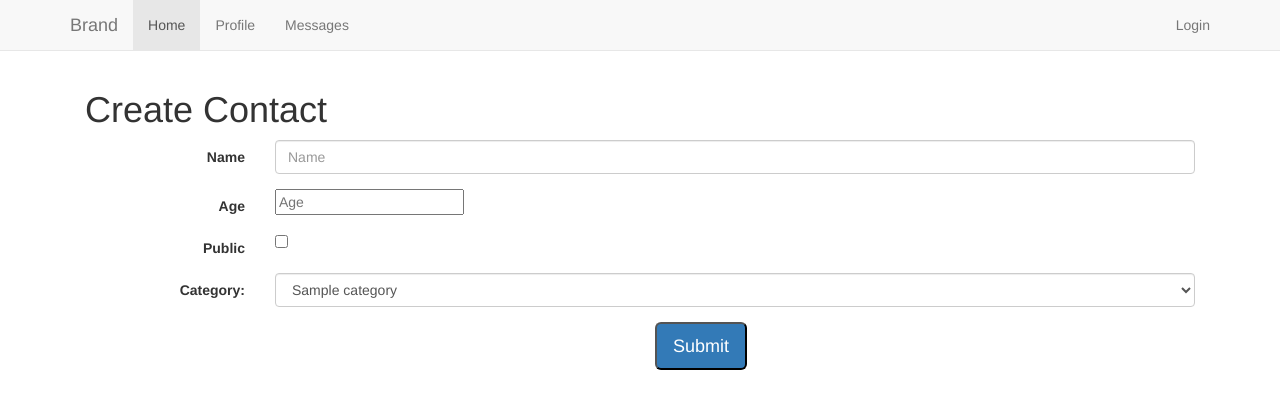
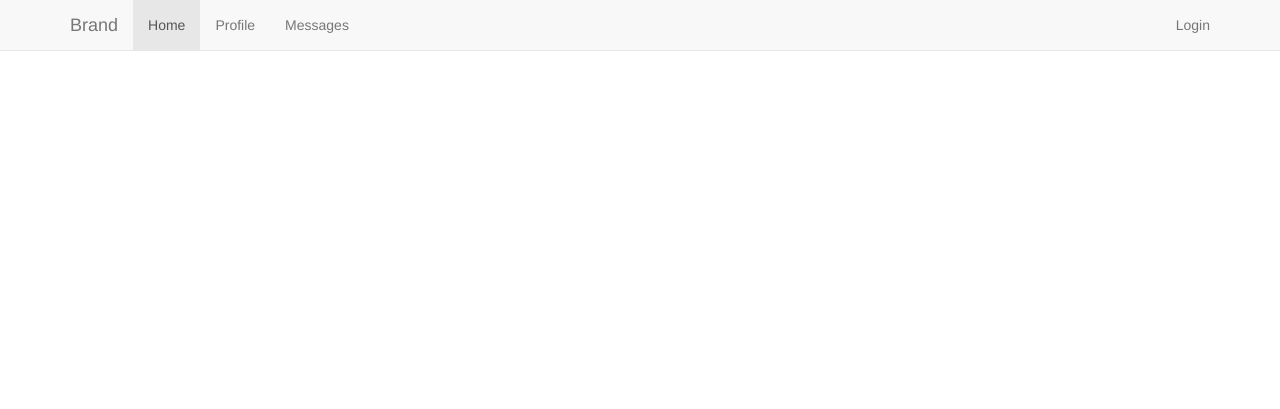
Before and after one commit to benbaka/django_contact_app, a Django app: page /contacts/new in a window 1280 px wide. Shown: the top 409 px of the page. Run offline with Django 3.2, Linux system fonts and the light colour scheme; a user stored in the database is signed in; tables that the repository leaves empty hold one stand-in row (values such as "Sample post"); some libraries are stand-ins or nearby versions.

Commit message:
Ben: properly display error messages

```diff
--- a/contacts/templates/contacts/new_contact_form.html
+++ b/contacts/templates/contacts/new_contact_form.html
@@ -1,5 +1,6 @@
 {%  extends "contacts/main.html" %}
 {% load staticfiles %}
+{% load form_enhancements_tags %}
 <title>Contact Create</title>
 
 
@@ -10,7 +11,7 @@
 
 {% block content %}
     {% if messages %}
-        <h2>Create Contact</h2>
+        <div class="alert alert-danger" role="alert">
             <ul class="messages">
                 {% for message in messages %}
                     <li{% if message.tags %} class="{{ message.tags }}"{% endif %}>
@@ -18,51 +19,6 @@
                     </li>
                 {% endfor %}
             </ul>
+        </div>
     {% endif %}
-    <div class="col-md-12  col-sm-12 col-lg-12" >
-        <h1>Create Contact</h1>
-        <form class="form-horizontal" role="form" action="/contacts/new" method="post">
-            {% csrf_token %}
-
-            <div class="form-group" form-group-lg>
-                <label for="id_name" class="col-sm-2  col-md-2 col-lg-2 control-label">Name</label>
-                <div class="col-sm-10  col-md-10 col-lg-10">
-                    <input type="text" class="form-control" id="id_name"
-                           placeholder="Name" name="name"/>
-                </div>
-            </div>
-
-            <div class="form-group" form-group-lg>
-                <label for="id_age"  class="col-sm-2  col-md-2 col-lg-2 control-label" form-group-lg>Age</label>
-                <div class="col-sm-10  col-md-10 col-lg-10">
-                    <input id="id_age" placeholder="Age" name="age" type="number" />
-                </div>
-            </div>
-
-            <div class="form-group" form-group-lg>
-                <label for="id_public"  class="col-sm-2  col-md-2 col-lg-2 control-label" form-group-lg>Public</label>
-                <div class="col-sm-10  col-md-10 col-lg-10">
-                    <input id="id_public"  name="public" type="checkbox" />
-                </div>
-            </div>
-
-            <div class="form-group" form-group-lg>
-                <label for="id_category" class="col-sm-2  col-md-2 col-lg-2 control-label" form-group-lg>Category:</label>
-                <div class="col-sm-10  col-md-10 col-lg-10">
-                    <select id="id_category" name="category" class="form-control">
-                        {%  for opt in form_categories %}
-                            <option value="{{ opt.id }}">{{ opt.name }}</option>
-                        {% endfor %}
-                    </select>
-                </div>
-            </div>
-
-            <div class="form-group" form-group-lg>
-                <div class="col-sm-6 col-md-6 col-lg-6  pull-right">
-                    <input class="bg-primary btn-lg" type="submit" value="Submit" />
-                </div>
-            </div>
-        </form>
-    </div>
-
 {% endblock %}
```
Lines whose indentation alone changed are shown as unchanged.
